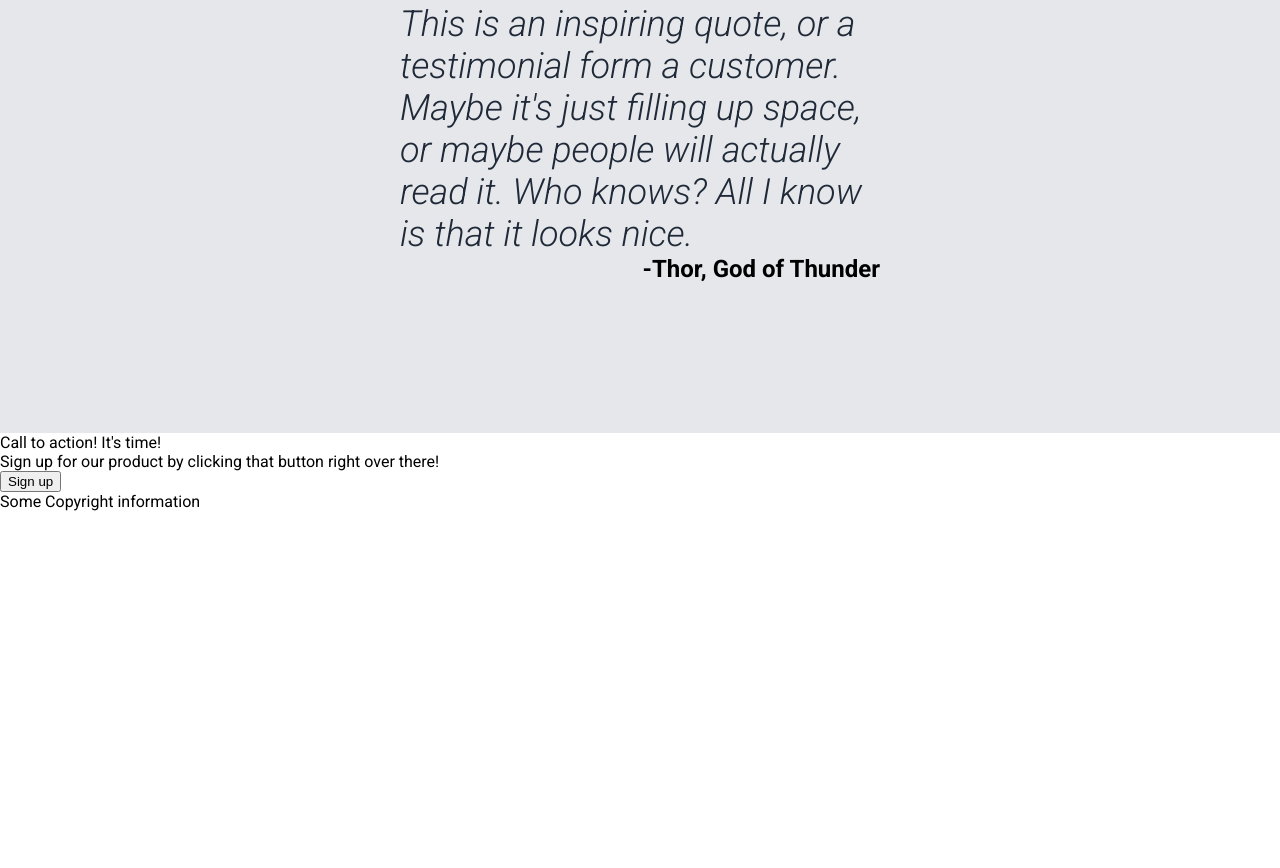
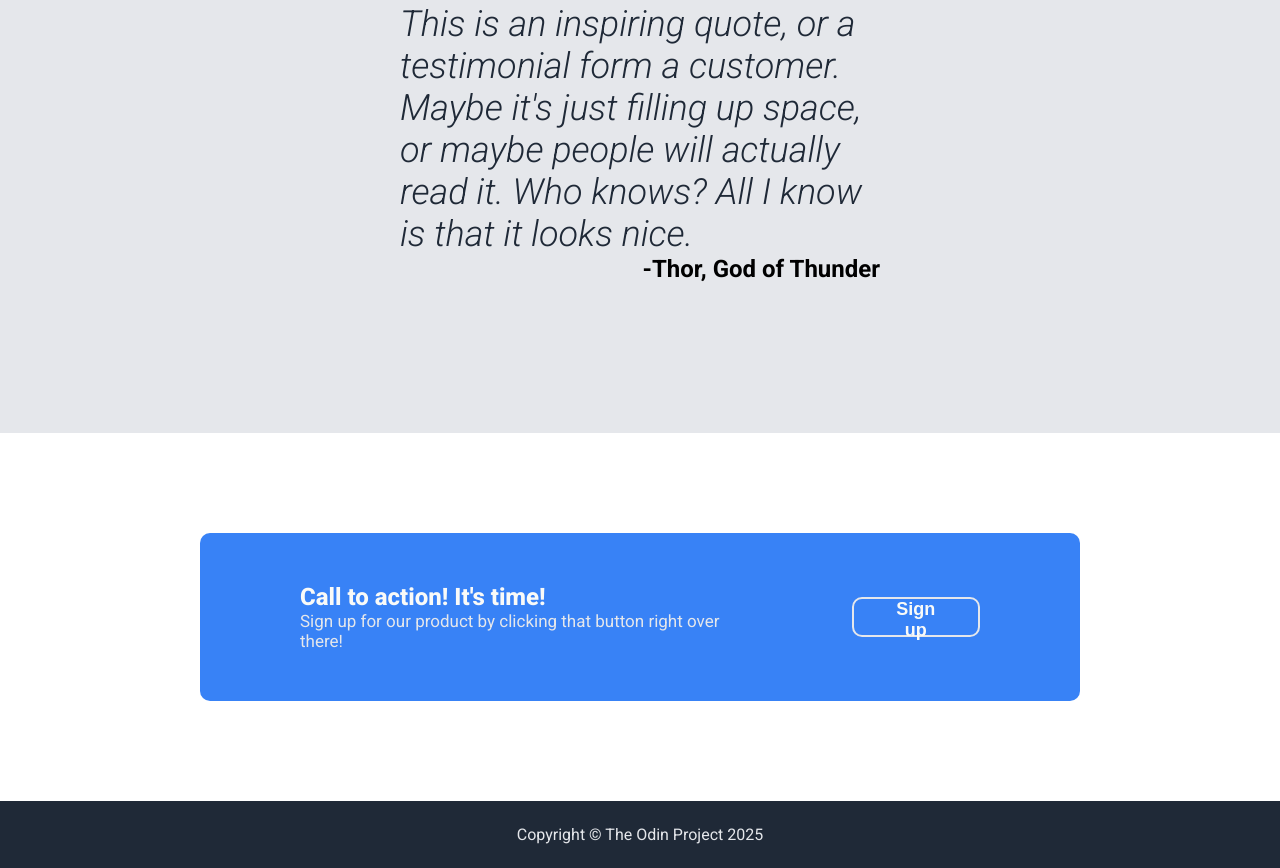
Before and after one commit to Ramos-lchbx/landing-page, a plain HTML site: page index.html in a window 1280 px wide. Shown: the part 1312-2180 px from the top of the page. Before the commit the page ends 1823 px from the top, so only its background shows below. Drawn offline with Linux system fonts and the light colour scheme.

Commit message:
Add CTA section and footer

```diff
--- a/index.html
+++ b/index.html
@@ -67,14 +67,16 @@
 
     <div class="four">
         <div class="modal">
-            <div>Call to action! It's time!</div>
-            <div>Sign up for our product by clicking that button right over there!</div>
-            <button>Sign up</button>
+            <div class="modal-left">
+                <div class="cta">Call to action! It's time!</div>
+                <div class="mod-sign">Sign up for our product by clicking that button right over there!</div>
+            </div>
+            <button class="modal-right">Sign up</button>
         </div>
     </div>
 
     <div class="footer">
-        <div>Some Copyright information</div>
+        <div>Copyright © The Odin Project 2025</div>
     </div>
 </body>
 </html>
--- a/style.css
+++ b/style.css
@@ -84,6 +84,7 @@
     border-radius: 10px;
     border: 0;
     outline: 0;
+    cursor: pointer;
 }
 
 /* Empieza segunda seccion */
@@ -150,3 +151,55 @@
     font-weight: 700;
     font-size: 24px;
 }
+
+/* Empieza cuarta seccion */
+
+.modal {
+    background-color: #3882f6;
+    margin: 100px 200px;
+    padding: 50px 100px;
+    border-radius: 10px;
+    display: flex;
+    gap: 6em;
+    align-items: center;
+}
+
+.four {
+    display: flex;
+    justify-content: center;
+}
+
+.cta {
+    font-size: 24px;
+    color: #F9FAF8;
+    font-weight: 800;
+}
+
+.mod-sign {
+    color: #E5E7EB;
+    font-size: 17px;
+}
+
+.modal-right {
+    background-color: #3882f6;
+    border-radius: 10px;
+    padding: 0 30px;
+    font-size: 18px;
+    font-weight: 700;
+    color: #F9FAF8;
+    border-style: solid;
+    border-color: #E5E7EB;
+    height: 40px;
+    cursor: pointer;
+}
+
+/* Aquí empieza quinta seccion */
+
+.footer {
+    display: flex;
+    justify-content: center;
+    align-items: center;
+    background-color: #1F2937;
+    color: #E5E7EB;
+    padding: 24px 0;
+}
```
